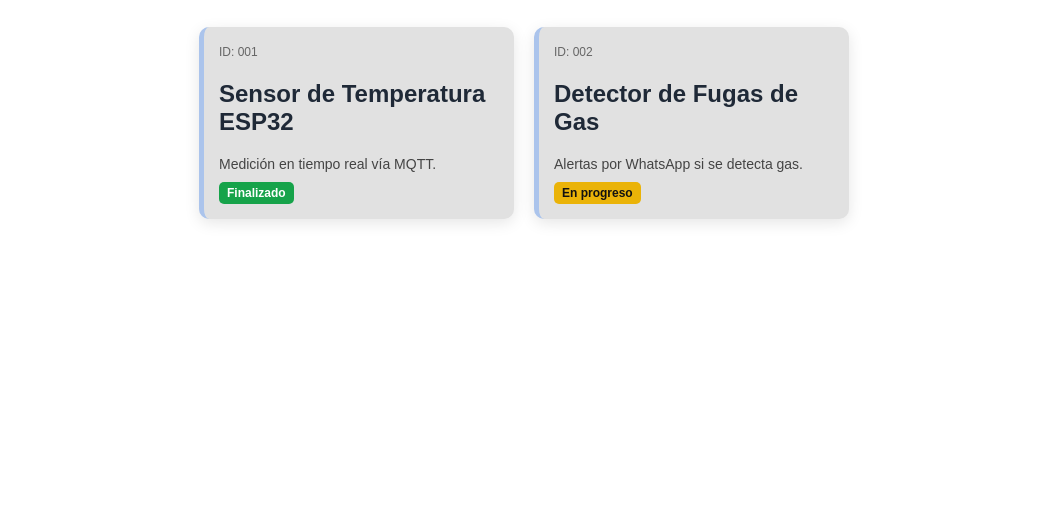
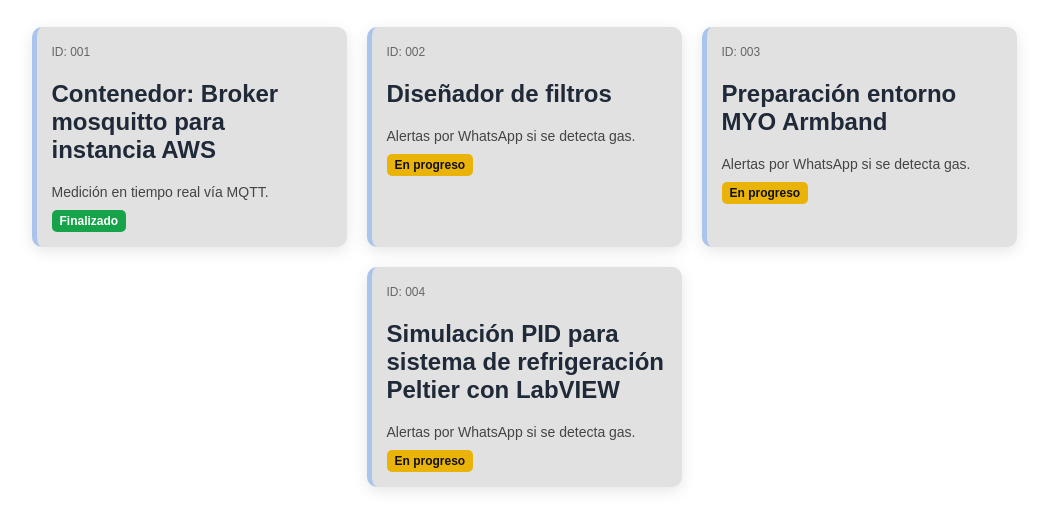
Before and after one commit to jonapt/jonapt.github.io, a plain HTML site: page index.html in a window 1280 px wide. Shown: the part 81-610 px from the top of the page, without its empty margins (116-1164 px from the left). Drawn offline with Linux system fonts and the light colour scheme.

Commit message:
Commit automatico

```diff
--- a/index.html
+++ b/index.html
@@ -16,7 +16,7 @@
         <div class="tarjeta">
             <span class="id">ID: 001</span>
             <h2 class="titulo">
-                <a href="https://github.com/tuusuario/proyecto1" target="_blank">Sensor de Temperatura ESP32</a>
+                <a href="https://github.com/jonapt/mosquitto-cont" target="_blank">Contenedor: Broker mosquitto para instancia AWS</a>
             </h2>
             <p class="descripcion">Medición en tiempo real vía MQTT.</p>
             <span class="estado finalizado">Finalizado</span>
@@ -26,7 +26,25 @@
         <div class="tarjeta">
             <span class="id">ID: 002</span>
             <h2 class="titulo">
-                <a href="https://github.com/tuusuario/proyecto2" target="_blank">Detector de Fugas de Gas</a>
+                <a href="https://github.com/jonapt/Filter_designer_tool" target="_blank">Diseñador de filtros</a>
+            </h2>
+            <p class="descripcion">Alertas por WhatsApp si se detecta gas.</p>
+            <span class="estado pendiente">En progreso</span>
+        </div>
+
+        <div class="tarjeta">
+            <span class="id">ID: 003</span>
+            <h2 class="titulo">
+                <a href="https://gitlab.com/jonapt/re-myo" target="_blank">Preparación entorno MYO Armband </a>
+            </h2>
+            <p class="descripcion">Alertas por WhatsApp si se detecta gas.</p>
+            <span class="estado pendiente">En progreso</span>
+        </div>
+
+        <div class="tarjeta">
+            <span class="id">ID: 004</span>
+            <h2 class="titulo">
+                <a href="https://gitlab.com/jonapt/sistema-de-refrigeracion-peltier-labview" target="_blank">Simulación PID para sistema de refrigeración Peltier con LabVIEW</a>
             </h2>
             <p class="descripcion">Alertas por WhatsApp si se detecta gas.</p>
             <span class="estado pendiente">En progreso</span>
```
